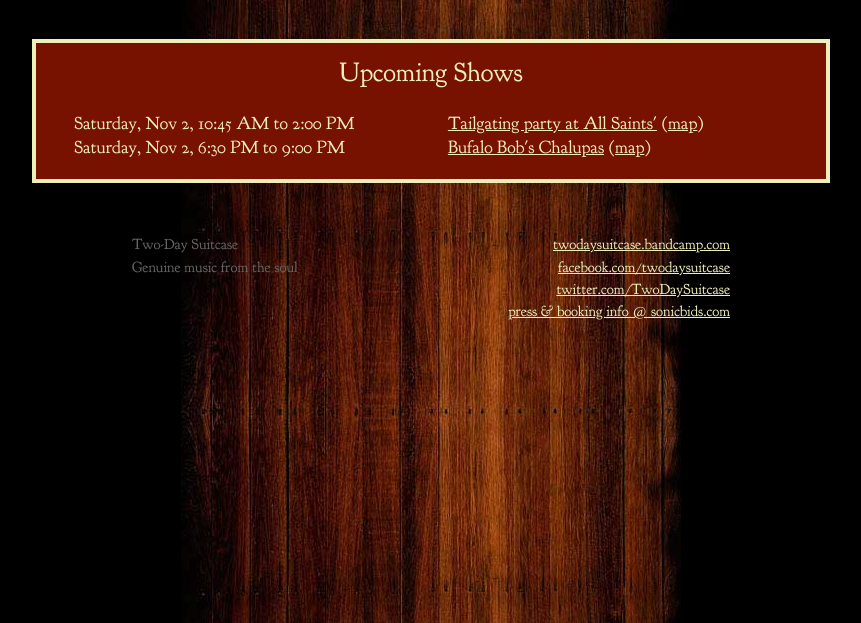
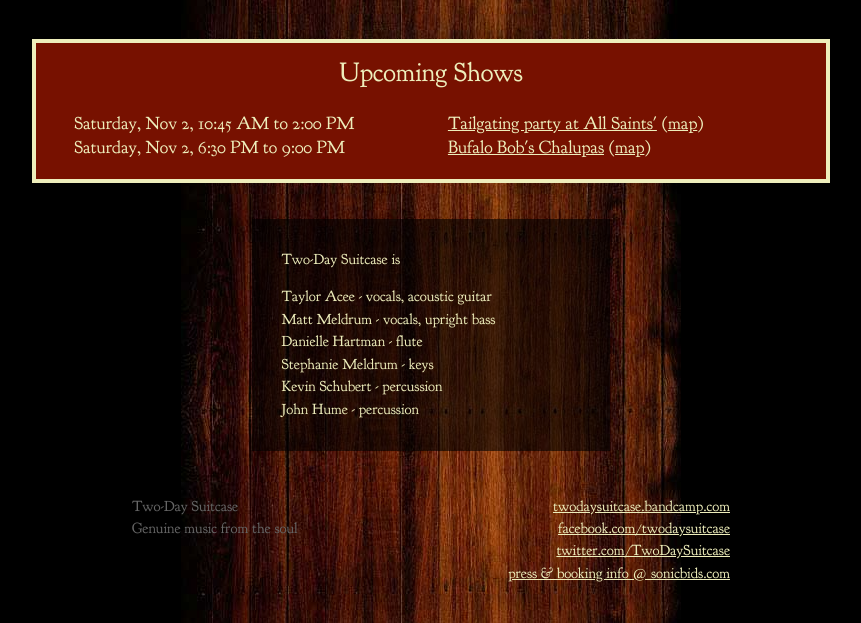
Before and after one commit to twodaysuitcase/twodaysuitcase.github.io, a Jekyll site: the page built from index.html, in a window 1280 px wide, cut to the strip 1238-1861 px from the top of the page. Shown: the whole strip, without its empty margins (209-1070 px from the left). Built offline with Jekyll 4.4.1, drawn with Linux system fonts in a browser that asks for light colours; Markdown is read by kramdown in place of the engine named in the settings.

Commit message:
Add schema.org/MusicGroup markup and members

```diff
--- a/css/main.css
+++ b/css/main.css
@@ -127,6 +127,18 @@ a:hover   { color: #ffffff; }
 
 .upcoming td { white-space: nowrap; }
 
+.members {
+  clear: both;
+  background: rgba(0, 0, 0, 0.6);
+  max-width: 20em;
+  margin: 2em auto;
+  padding: 1em 2em;
+}
+
+.members ul {
+  list-style: none;
+}
+
 /**************/
 /* show
 /**************/
--- a/index.html
+++ b/index.html
@@ -2,8 +2,11 @@
 layout: default
 ---
 
+<div itemscope itemtype="http://schema.org/MusicGroup">
+  <meta itemprop="url" content="http://twodaysuitcase.com/"/>
   <div class="home-main">
-  <img src="/images/band_photo_529x484.jpg" class="hero" alt="band photo">
+    <img src="/images/band_photo_529x484.jpg" class="hero"
+         alt="band photo" itemprop="image">
     <div>
       <iframe style="border: 0; width: 529px; height: 120px;"
               src="http://bandcamp.com/EmbeddedPlayer/album=346156651/size=medium/bgcol=333333/linkcol=ffffff/artwork=false/transparent=true/"
@@ -18,7 +21,7 @@ layout: default
     <table>
       <tbody>
         {% for show in site.categories.shows reversed %}
-      <tr itemscope itemtype="http://www.schema.org/MusicEvent">
+        <tr itemprop="event" itemscope itemtype="http://www.schema.org/MusicEvent">
           <td class="when">
             <time itemprop="startDate" datetime="{{ show.date | date_to_xmlschema }}">{{ show.date | date: "%A, %b %-d, %-I:%M %p" }}</time>
             to
@@ -33,3 +36,30 @@ layout: default
       </tbody>
     </table>
   </div>
+
+  <div class="members">
+    <p>
+      <span itemprop="name">Two-Day Suitcase</a> is
+      <ul>
+        <li itemprop="musicGroupMember" itemscope itemtype="http://www.schema.org/Person">
+          <span itemprop="name">Taylor Acee</span> - <span itemprop="description">vocals, acoustic guitar</span>
+        </li>
+        <li itemprop="musicGroupMember" itemscope itemtype="http://www.schema.org/Person">
+          <span itemprop="name">Matt Meldrum</span> - <span itemprop="description">vocals, upright bass</span>
+        </li>
+        <li itemprop="musicGroupMember" itemscope itemtype="http://www.schema.org/Person">
+          <span itemprop="name">Danielle Hartman</span> - <span itemprop="description">flute</span>
+        </li>
+        <li itemprop="musicGroupMember" itemscope itemtype="http://www.schema.org/Person">
+          <span itemprop="name">Stephanie Meldrum</span> - <span itemprop="description">keys</span>
+        </li>
+        <li itemprop="musicGroupMember" itemscope itemtype="http://www.schema.org/Person">
+          <span itemprop="name">Kevin Schubert</span> - <span itemprop="description">percussion</span>
+        </li>
+        <li itemprop="musicGroupMember" itemscope itemtype="http://www.schema.org/Person">
+          <span itemprop="name">John Hume</span> - <span itemprop="description">percussion</span>
+        </li>
+      </ul>
+    </p>
+  </div>
+</div>
```
Lines whose indentation alone changed are shown as unchanged.
